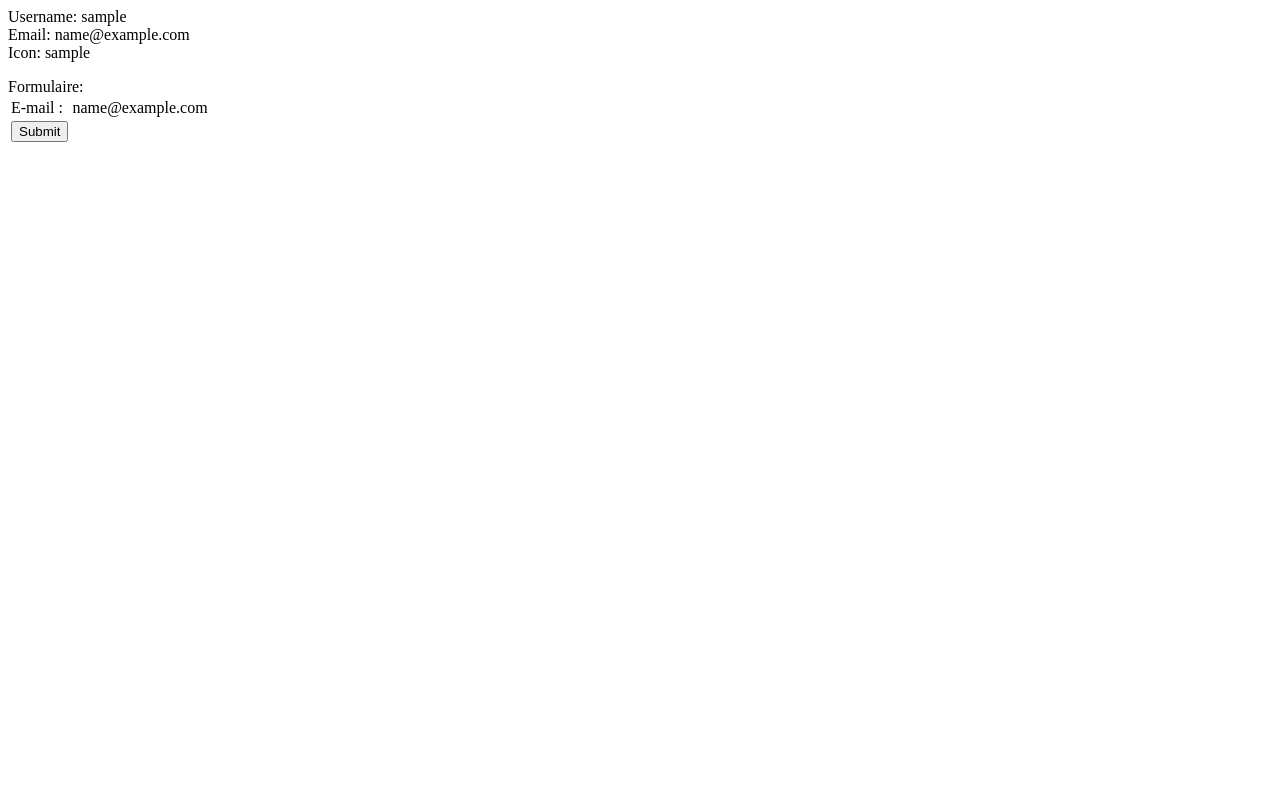
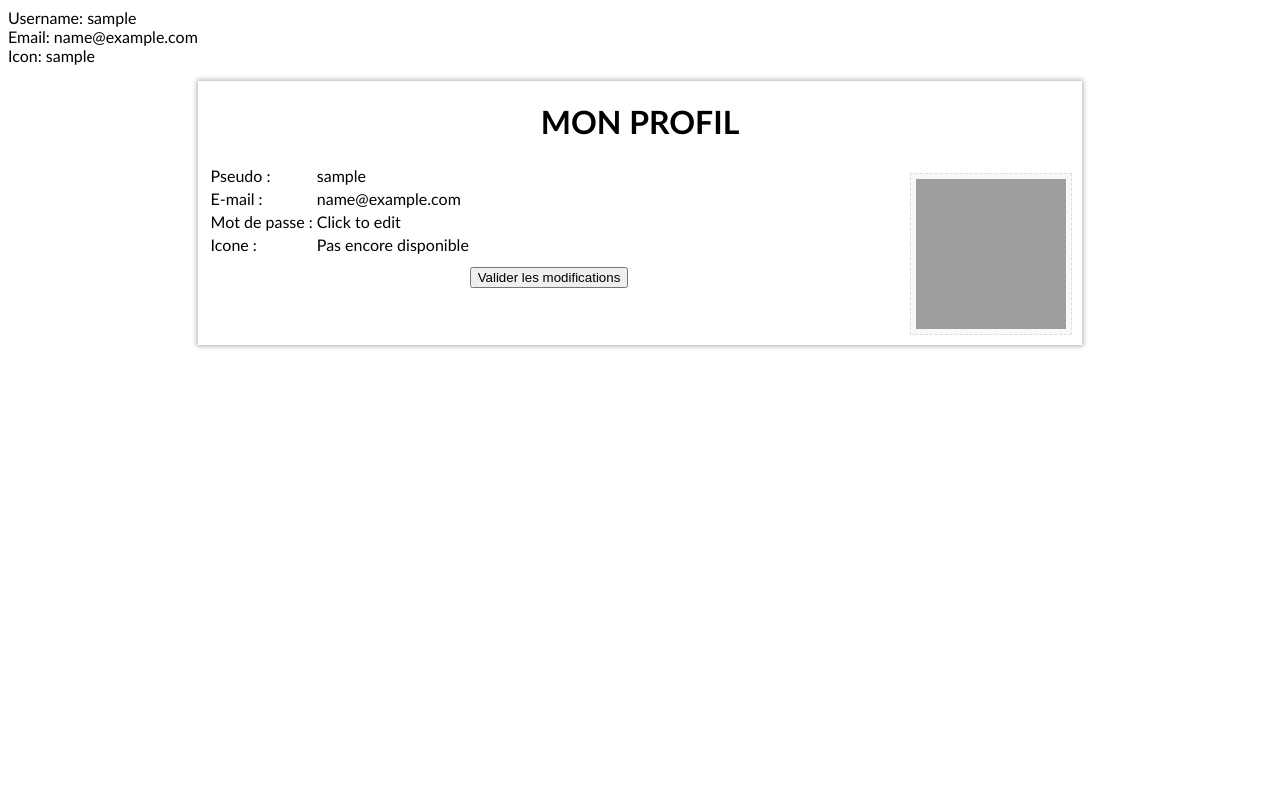
Before and after one commit to HE-ArcSurvivors/banana-flux, a PHP site: page /editProfile.php in a window 1280 px wide. Run offline with PHP 8.4, Linux system fonts and the light colour scheme; the visitor is signed in with stand-in values (Sample User, id 1); some libraries are stand-ins or nearby versions; grey boxes are pictures that could not be loaded.

Commit message:
Modifications diverses (Page d'édition de profil)

```diff
--- a/BananaFlux/V1/FR-fr.ini
+++ b/BananaFlux/V1/FR-fr.ini
@@ -1,6 +1,9 @@
 // USER EDIT FORM
+FORM_EDIT_USERNAME_TITLE = "Pseudo"
 FORM_EDIT_EMAIL_TITLE = "E-mail"
 FORM_EDIT_PASSWORD_TITLE = "Mot de passe"
+FORM_EDIT_ICON_TITLE = "Icone"
+FORM_EDIT_ICON_UNAVAILABLE = "Pas encore disponible"
 
 // INFO MERSSAGES
 EDIT_SUCCESS = "Les modifications ont étés apportées avec succès"
--- a/BananaFlux/V1/editProfile.php
+++ b/BananaFlux/V1/editProfile.php
@@ -14,8 +14,6 @@ if(isset($_SESSION["login"]))
     }
 
     $user->printUser();
-
-    echo 'Formulaire:<br/>';
 ?>
 
 <LINK href="style2.css" rel="stylesheet" type="text/css">
@@ -43,23 +41,37 @@ $(function() {
 });
 </script>
 
-    <table>
+    <div id="profil">
+        <h1>Mon profil</h1>
+        <img src="http://wallpapers55.com/wp-content/uploads/2014/04/artistic-adore-red-panda-wallpaper-150x150.jpg" width="150" height="150" class="image"/>
+        <table class="text">
             <tr>
-                <td><label for="id">
-                    <?php echo $lang["FORM_EDIT_EMAIL_TITLE"]; ?> : </label></td>
+                <td><?php echo $lang["FORM_EDIT_USERNAME_TITLE"]; ?> : </td>
+                <td><?php echo $user->getUsername(); ?></td>
+            </tr>
+            <tr>
+                <td><?php echo $lang["FORM_EDIT_EMAIL_TITLE"]; ?> : </td>
                 <td class="click"><?php echo $user->getEmail(); ?></td>
             </tr>
             <tr>
+                <td><?php echo $lang["FORM_EDIT_PASSWORD_TITLE"]; ?> : </td>
+                <td class="click"></td>
+            </tr>
+            <tr>
                 <td>
+                    <?php echo $lang["FORM_EDIT_ICON_TITLE"]; ?> : </td>
+                    <td><?php echo $lang["FORM_EDIT_ICON_UNAVAILABLE"]; ?></td>
+            </tr>
+        </table>
+        <div class="buttonSubmit">
                     <form method="post" name="editProfileForm" action="<?php echo $self_url; ?>">
-                    <input type="submit" />
+                    <input type="submit" value="Valider les modifications"/>
                     <input type="hidden" name="formValidated" value="1" />
                     <input type="hidden" name="newEmail" id="newEmail" value="null" />
                     </form>
-                </td>
-            </tr>
-    </table>
+        </div>
 
+</div>
 
 <?php
 }
--- a/BananaFlux/V1/style2.css
+++ b/BananaFlux/V1/style2.css
@@ -1,6 +1,9 @@
+body {
+    font-family : "Calibri";
+
+}
+
 .info {
-
-    font-family : "Calibri";
 
     position: absolute;
     z-index: 101;
@@ -15,3 +18,41 @@
     -moz-box-shadow:    0 0 5px black;
     box-shadow:         0 0 5px black;
 }
+
+#profil {
+
+    margin-left : auto;
+    margin-right : auto;
+    background-color : #FFFFFF;
+
+    -webkit-box-shadow: 0 0 5px 1px #ADADAD;
+    box-shadow: 0 0 5px 1px #ADADAD;
+
+    width : 70%;
+    overflow: auto;
+}
+
+#profil h1 {
+
+    text-align : center;
+    text-transform: uppercase;
+
+}
+
+#profil .image {
+
+    border: 1px dashed #DDD;
+    padding: 5px;
+    background-color: #F8F8F8;
+    float: right;
+    margin : 10px;
+}
+
+#profil .text {
+    margin : 10px;
+}
+
+#profil .buttonSubmit {
+    text-align : center;
+
+}
--- a/BananaFlux/V1/user.php
+++ b/BananaFlux/V1/user.php
@@ -37,6 +37,11 @@ class User {
         echo 'Icon: '.$this->_icon.'<br></p>';
     }
 
+    public function getUsername()
+    {
+        return $this->_login;
+    }
+
     public function getEmail()
     {
         return $this->_email;
@@ -62,8 +67,6 @@ class User {
             echo "Error updating record: " . $this->_db->error;
         }
     }
-
-
 
     public function editPass($pass)
     {
```
